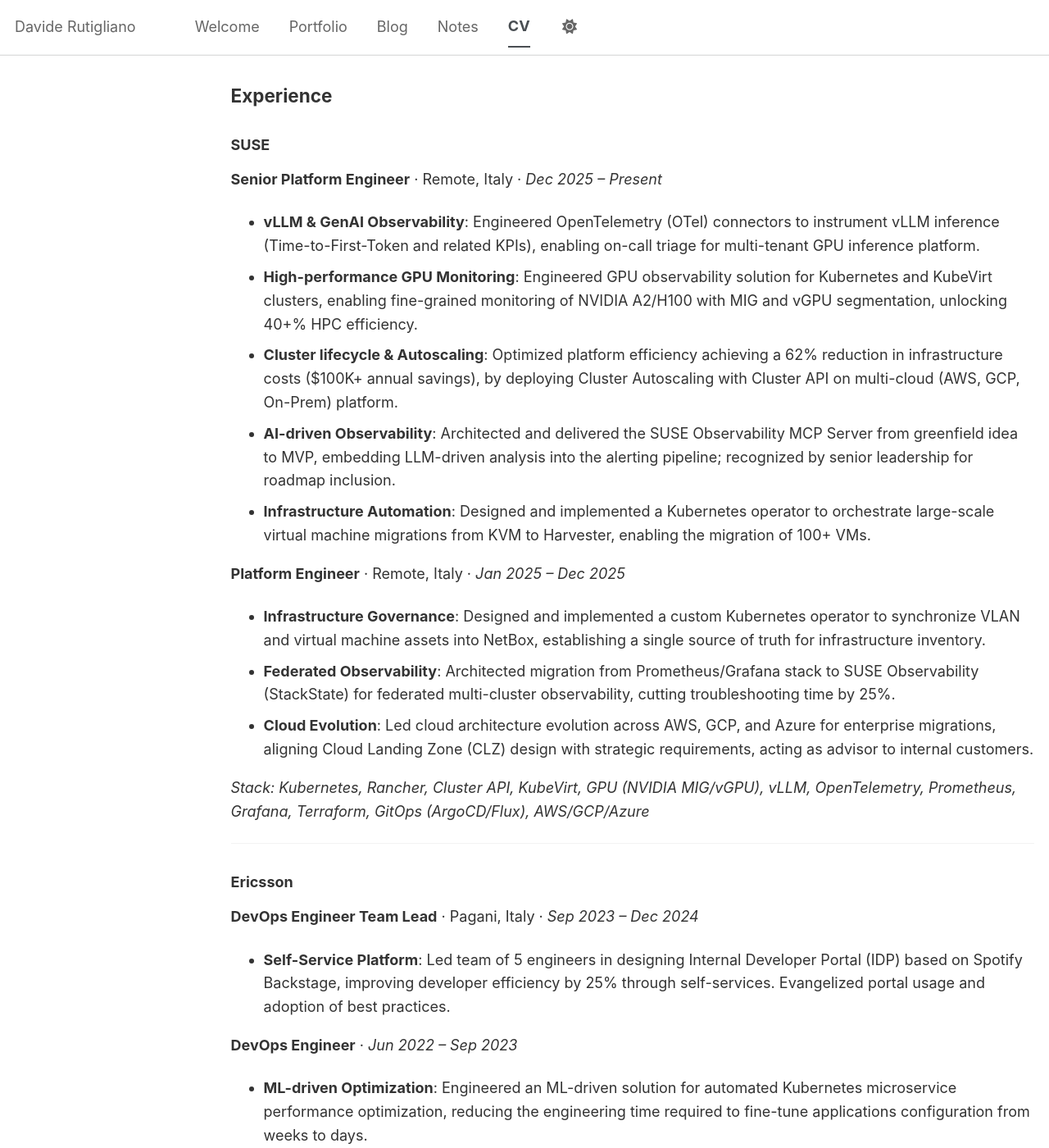
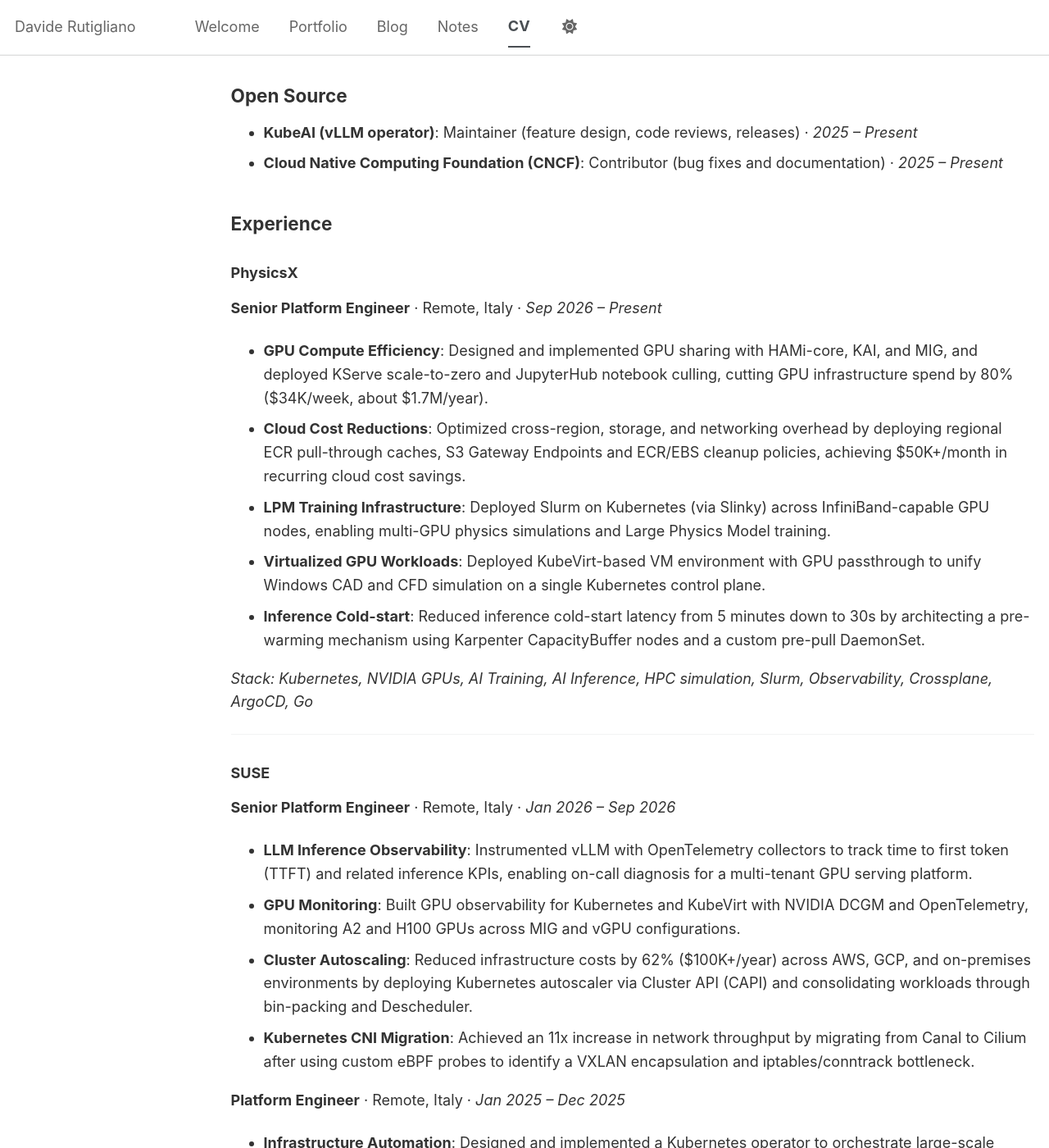
Before and after one commit to DavideRutigliano/portfolio-website, a Jekyll site: the page built from _pages/cv.md, in a window 1280 px wide and 1400 px high, scrolled down 394 px. Shown: the whole window at 82% size. Built offline with Jekyll 4.4.1, drawn with Linux system fonts in a browser that asks for light colours; a script bundle is joined from its source files by our own code; library files that are not in the unit come from our copies; some of the changed text lies outside the part shown.

Commit message:
update resume and employer

```diff
--- a/_config.yml
+++ b/_config.yml
@@ -27,7 +27,7 @@ author:
   pronouns         : # example: "she/her"
   bio              : "Platform Engineer who designs missing abstractions and ships production-grade solutions."
   location         : "Italy"
-  employer         : "SUSE"
+  employer         : "PhysicsX"
   uri              : # URL
   email            : "davide.ruti@gmail.com"
 
--- a/_pages/cv.md
+++ b/_pages/cv.md
@@ -14,78 +14,90 @@ redirect_from:
 
 ## Summary
 
-Senior Platform Engineer building GPU-accelerated Kubernetes platforms for AI/HPC workloads. Specialized in inference observability (vLLM, TTFT, OpenTelemetry) and cluster lifecycle operations across cloud and bare-metal environments. Open-source contributor: Kubernetes, Kueue and KubeAI (vLLM operator).
+Senior Platform Engineer focused on GPU infrastructure for AI training and inference. Builds Kubernetes/Slurm scheduling, GPU sharing, and fleet observability for multi-tenant workloads, with measurable improvements in utilization and cost.
+
+## Open Source
+
+- **KubeAI (vLLM operator)**: Maintainer (feature design, code reviews, releases) · *2025 – Present*
+- **Cloud Native Computing Foundation (CNCF)**: Contributor (bug fixes and documentation) · *2025 – Present*
 
 ## Experience
 
+### PhysicsX
+**Senior Platform Engineer** · Remote, Italy · *Sep 2026 – Present*
+
+- **GPU Compute Efficiency**: Designed and implemented GPU sharing with HAMi-core, KAI, and MIG, and deployed KServe scale-to-zero and JupyterHub notebook culling, cutting GPU infrastructure spend by 80% ($34K/week, about $1.7M/year).
+- **Cloud Cost Reductions**: Optimized cross-region, storage, and networking overhead by deploying regional ECR pull-through caches, S3 Gateway Endpoints and ECR/EBS cleanup policies, achieving $50K+/month in recurring cloud cost savings.
+- **LPM Training Infrastructure**: Deployed Slurm on Kubernetes (via Slinky) across InfiniBand-capable GPU nodes, enabling multi-GPU physics simulations and Large Physics Model training.
+- **Virtualized GPU Workloads**: Deployed KubeVirt-based VM environment with GPU passthrough to unify Windows CAD and CFD simulation on a single Kubernetes control plane.
+- **Inference Cold-start**: Reduced inference cold-start latency from 5 minutes down to 30s by architecting a pre-warming mechanism using Karpenter CapacityBuffer nodes and a custom pre-pull DaemonSet.
+
+*Stack: Kubernetes, NVIDIA GPUs, AI Training, AI Inference, HPC simulation, Slurm, Observability, Crossplane, ArgoCD, Go*
+
+---
+
 ### SUSE
-**Senior Platform Engineer** · Remote, Italy · *Dec 2025 – Present*
+**Senior Platform Engineer** · Remote, Italy · *Jan 2026 – Sep 2026*
 
-- **vLLM & GenAI Observability**: Engineered OpenTelemetry (OTel) connectors to instrument vLLM inference (Time-to-First-Token and related KPIs), enabling on-call triage for multi-tenant GPU inference platform.
-- **High-performance GPU Monitoring**: Engineered GPU observability solution for Kubernetes and KubeVirt clusters, enabling fine-grained monitoring of NVIDIA A2/H100 with MIG and vGPU segmentation, unlocking 40+% HPC efficiency.
-- **Cluster lifecycle & Autoscaling**: Optimized platform efficiency achieving a 62% reduction in infrastructure costs ($100K+ annual savings), by deploying Cluster Autoscaling with Cluster API on multi-cloud (AWS, GCP, On-Prem) platform.
-- **AI-driven Observability**: Architected and delivered the SUSE Observability MCP Server from greenfield idea to MVP, embedding LLM-driven analysis into the alerting pipeline; recognized by senior leadership for roadmap inclusion.
-- **Infrastructure Automation**: Designed and implemented a Kubernetes operator to orchestrate large-scale virtual machine migrations from KVM to Harvester, enabling the migration of 100+ VMs.
+- **LLM Inference Observability**: Instrumented vLLM with OpenTelemetry collectors to track time to first token (TTFT) and related inference KPIs, enabling on-call diagnosis for a multi-tenant GPU serving platform.
+- **GPU Monitoring**: Built GPU observability for Kubernetes and KubeVirt with NVIDIA DCGM and OpenTelemetry, monitoring A2 and H100 GPUs across MIG and vGPU configurations.
+- **Cluster Autoscaling**: Reduced infrastructure costs by 62% ($100K+/year) across AWS, GCP, and on-premises environments by deploying Kubernetes autoscaler via Cluster API (CAPI) and consolidating workloads through bin-packing and Descheduler.
+- **Kubernetes CNI Migration**: Achieved an 11x increase in network throughput by migrating from Canal to Cilium after using custom eBPF probes to identify a VXLAN encapsulation and iptables/conntrack bottleneck.
 
 **Platform Engineer** · Remote, Italy · *Jan 2025 – Dec 2025*
 
-- **Infrastructure Governance**: Designed and implemented a custom Kubernetes operator to synchronize VLAN and virtual machine assets into NetBox, establishing a single source of truth for infrastructure inventory.
-- **Federated Observability**: Architected migration from Prometheus/Grafana stack to SUSE Observability (StackState) for federated multi-cluster observability, cutting troubleshooting time by 25%.
-- **Cloud Evolution**: Led cloud architecture evolution across AWS, GCP, and Azure for enterprise migrations, aligning Cloud Landing Zone (CLZ) design with strategic requirements, acting as advisor to internal customers.
+- **Infrastructure Automation**: Designed and implemented a Kubernetes operator to orchestrate large-scale virtual machine migrations from KVM to Harvester, enabling the migration of 100+ VMs.
 
-*Stack: Kubernetes, Rancher, Cluster API, KubeVirt, GPU (NVIDIA MIG/vGPU), vLLM, OpenTelemetry, Prometheus, Grafana, Terraform, GitOps (ArgoCD/Flux), AWS/GCP/Azure*
+*Stack: Kubernetes, Rancher, Harvester, KubeVirt, GPUs, vLLM, OpenTelemetry, Prometheus, Grafana, Terraform, GitOps, Go*
 
 ---
 
 ### Ericsson
-**DevOps Engineer Team Lead** · Pagani, Italy · *Sep 2023 – Dec 2024*
+**DevOps Engineer (Team Lead)** · Pagani, Italy · *Sep 2023 – Dec 2024*
 
-- **Self-Service Platform**: Led team of 5 engineers in designing Internal Developer Portal (IDP) based on Spotify Backstage, improving developer efficiency by 25% through self-services. Evangelized portal usage and adoption of best practices.
+- **Self-Service Platform**: Led a team of 5 delivering a company-wide Internal Developer Portal based on Spotify Backstage.
 
 **DevOps Engineer** · *Jun 2022 – Sep 2023*
 
-- **ML-driven Optimization**: Engineered an ML-driven solution for automated Kubernetes microservice performance optimization, reducing the engineering time required to fine-tune applications configuration from weeks to days.
+- **ML-driven Optimization**: Built an ML-driven k8s performance tuning tool, reducing optimization time from weeks to days.
 
 **Cloud Engineer** · *Mar 2021 – Jun 2022*
 
-- **Resource Efficiency**: Optimized Ericsson Licensing solution footprint by 25% deploying auto-scaling and fine-tuning resources configuration, leading to a throughput increase of 10%.
+- **Resource Efficiency**: Reduced footprint of multiple cloud-native microservices by 25% via autoscaling and resource tuning.
 
-*Stack: Kubernetes/OpenShift, Docker, Helm, Backstage, Gatekeeper (OPA), GitLab CI/Jenkins, Kafka, PostgreSQL/Cassandra, Go, Python, Java*
+*Stack: Kubernetes, OpenShift, Backstage, Performance Tuning, Distributed Systems, GitLab CI, Jenkins, Go, Python*
 
 ---
 
 ### Cisco
 **ML Engineer** · Vimercate, Italy · *Apr 2020 – Mar 2021*
 
-- Designed and implemented ML-based solution for optical devices troubleshooting, improving defect detection by a 2x factor.
+- **ML-based Troubleshooting**: Engineered ML-based optical device defect detection, improving accuracy from 45% to 89%.
 
-*Stack: Python, TensorFlow, Computer Vision*
+*Stack: Computer Vision, TensorFlow, TFLite, Python, C++*
 
 ---
 
 ## Education
 
-### Master Degree in Computer Engineering
-**Politecnico di Milano** · Milan, Italy · *2018 – 2020*
+### Master's Degree in Computer Engineering
+**Politecnico di Milano** · Milan, Italy · *2018 – 2021*
 
-### Bachelor Degree in Computer Engineering
+### Bachelor's Degree in Computer Engineering
 **Università degli Studi di Salerno** · Fisciano, Italy · *2014 – 2018*
 
 ---
 
 ## Skills
 
-### AI & GPU Infra
-NVIDIA MIG/vGPU, GPU-Operator, LLM-Ops, vLLM, Kueue/Slurm, TensorFlow, Pytorch, Computer Vision
+### AI Infra
+GPU Scheduling and Sharing (HAMi, MIG, KAI, Volcano, Kueue, Slurm), Model Serving (KServe, vLLM)
 
-### Observability
-OpenTelemetry (OTel), Prometheus, Grafana, Alertmanager, StackState, Root Cause Analysis (RCA)
+### Site Reliability
+eBPF, OpenTelemetry, Prometheus, Grafana, SLIs/SLOs, Incident Response, Capacity Planning
 
-### Reliability
-SLIs/SLOs, alerting strategy, runbooks, incident response, postmortems, capacity planning
-
-### Cloud Native
-Kubernetes, Helm, Docker, GitOps (ArgoCD, Flux), Terraform, GCP, AWS, Azure
+### Platform Tooling
+Kubernetes, Helm, Docker, KubeVirt, Cluster API, GitOps, Terraform, GCP, AWS
 
 ### Development
-Go, Python, Java, Rust, K8s Operators, Event-Driven Architecture, Linux
+Go, Python, Java, Rust, Kubernetes Operators, Event-Driven Architecture, Linux
```
Also changed, not shown: _pages/about.md (+2 -2 lines), 1 other file.
